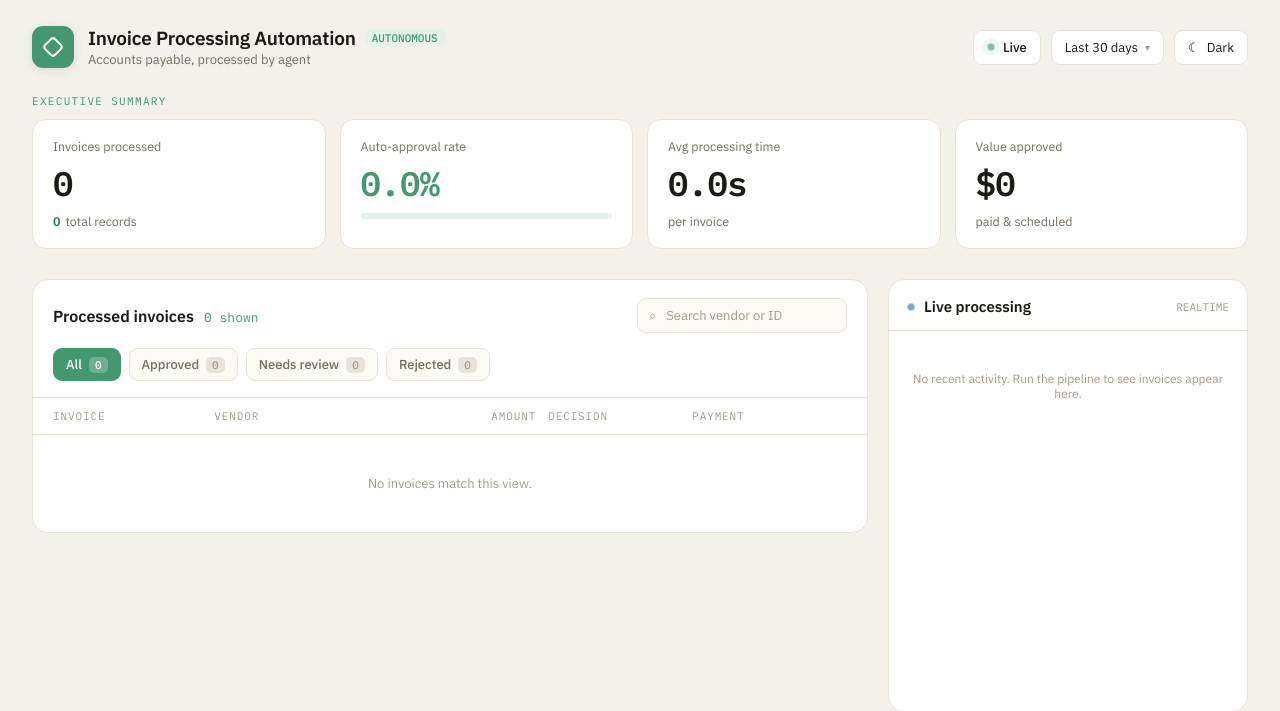
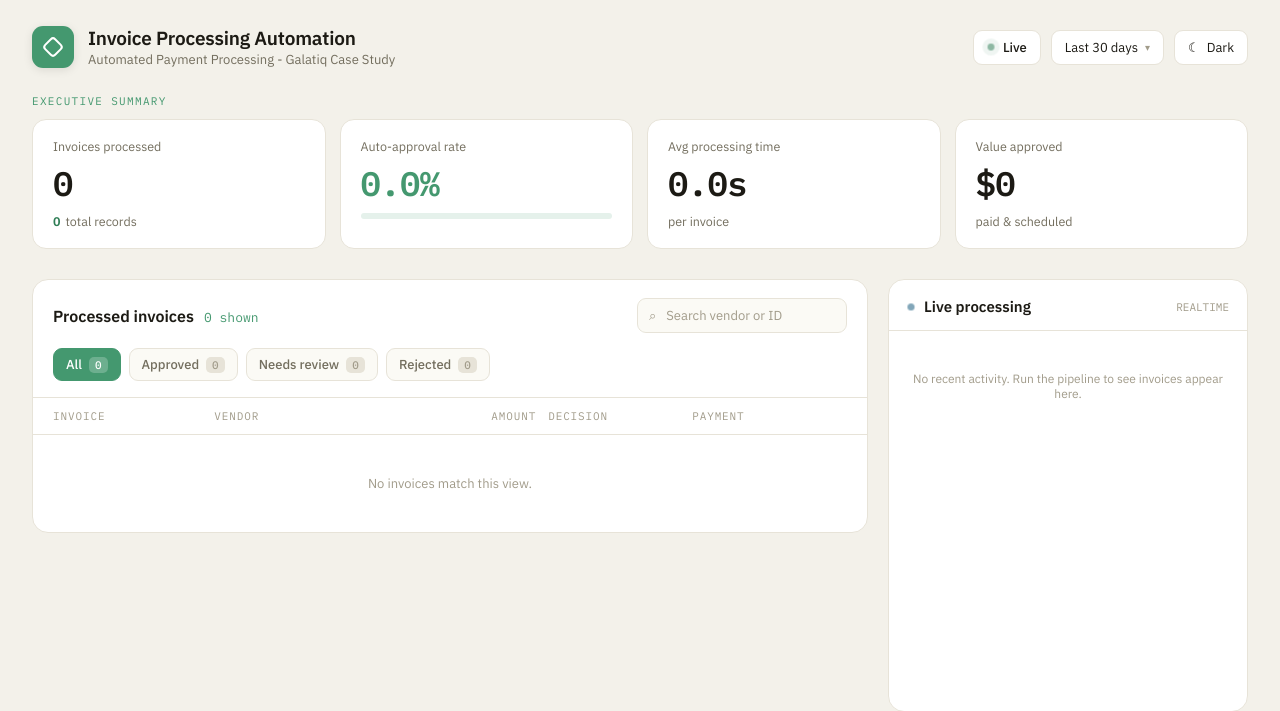
Before and after one commit to msenzanje/invoice-processing-automation, a FastAPI app: page / in a window 1280 px wide. Shown: the top 711 px of the page. Run offline with FastAPI, Linux system fonts and the light colour scheme; some libraries are stand-ins or nearby versions.

Commit message:
Minor changes - Changes to naming and title

```diff
--- a/dashboard/templates/index.html
+++ b/dashboard/templates/index.html
@@ -3,7 +3,7 @@
 <head>
   <meta charset="utf-8">
   <meta name="viewport" content="width=device-width, initial-scale=1">
-  <title>Invoice Processing Automation — Accounts payable, processed by agent</title>
+  <title>Invoice Processing Automation — A Case study</title>
   <link rel="preconnect" href="https://fonts.googleapis.com">
   <link rel="preconnect" href="https://fonts.gstatic.com" crossorigin>
   <link href="https://fonts.googleapis.com/css2?family=IBM+Plex+Sans:wght@400;500;600;700&family=IBM+Plex+Mono:wght@400;500;600&display=swap" rel="stylesheet">
@@ -18,9 +18,8 @@
         <div>
           <div class="brand-title-row">
             <span class="brand-title">Invoice Processing Automation</span>
-            <span class="brand-badge">AUTONOMOUS</span>
           </div>
-          <div class="brand-sub">Accounts payable, processed by agent</div>
+          <div class="brand-sub">Automated Payment Processing - Galatiq Case Study</div>
         </div>
       </div>
       <div class="header-controls">
```
